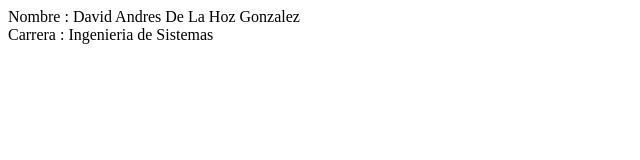
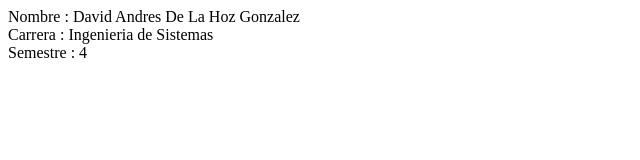
Before and after one commit to daviddelahoz023/PUNTO_1, a plain HTML site: page index.html in a window 1280 px wide. Shown: the full height of the page, 0-640 px from the left. Drawn offline with Linux system fonts and the light colour scheme.

Commit message:
Third commit

```diff
--- a/index.html
+++ b/index.html
@@ -8,6 +8,7 @@
 <body>
     <div>Nombre : David Andres De La Hoz Gonzalez</div>
     <div>Carrera : Ingenieria de Sistemas</div>
+    <div>Semestre : 4</div>
 
 </body>
 </html>
```
